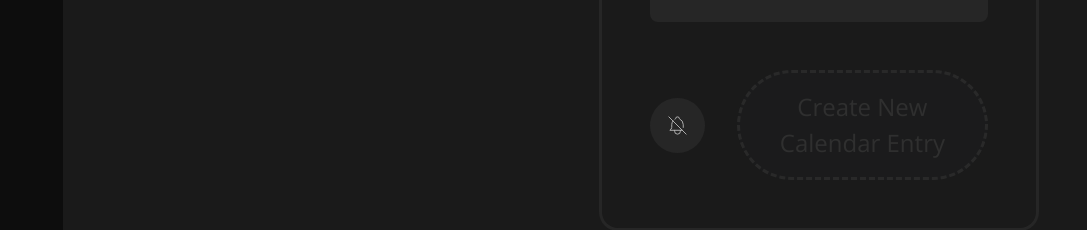
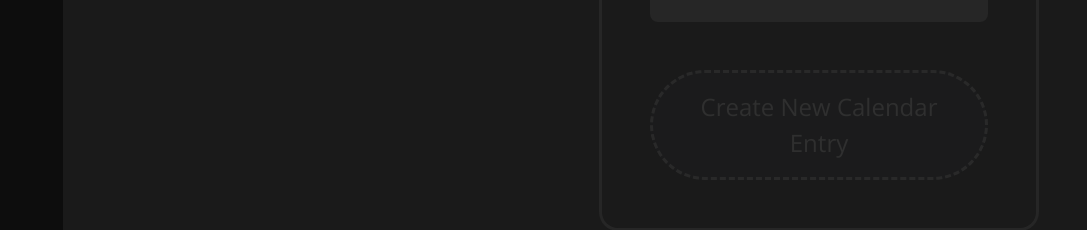
Before and after one commit to HarrisonBaghurst/dating-app, a Next.js app: page / in a window 1280 px wide. Shown: the part 896-1126 px from the top of the page, without its empty margins (193-1280 px from the left). Built offline with nearby package versions, Linux system fonts and the light colour scheme; no server answers.

Commit message:
removed remind button

```diff
--- a/app/api/events/post/route.ts
+++ b/app/api/events/post/route.ts
@@ -21,7 +21,6 @@ export async function POST(request: Request) {
                     start_time: startTime,
                     end_time: endTime,
                     extra_info: extraInfo,
-                    remind,
                     type: eventType,
                     user_id: user.id,
                 }
--- a/components/CreateEvent.tsx
+++ b/components/CreateEvent.tsx
@@ -4,7 +4,6 @@ import { motion } from 'framer-motion';
 import React, { useEffect, useState } from 'react'
 import { Input } from './ui/input';
 import DatePicker from './DatePicker';
-import ToggleState from './ToggleState';
 import Button from './Button';
 import { useModal } from '@/providers/ModalProvider';
 import { useRefreshEventsContext } from '@/providers/RefreshEventsProvider';
@@ -21,7 +20,6 @@ type EventPayload = {
   startTime: string;
   endTime: string;
   extraInfo: string;
-  remind: boolean;
   eventType: 'deadline' | 'reminder' | 'event' | 'all day';
 };
 
@@ -40,7 +38,6 @@ const CreateEvent = ({ defaultDate }: CreateEventProps) => {
     const [endTime, setEndTime] = useState<string>('00:00');
     const [extraInfo, setExtraInfo] = useState<string>('');
     const [repeat, setRepeat] = useState<string>('1');
-    const [remind, setRemind] = useState(false);
 
     // can click continue button
     const [clickable, setClickable] = useState(false);
@@ -84,7 +81,6 @@ const CreateEvent = ({ defaultDate }: CreateEventProps) => {
                     startTime,
                     endTime,
                     extraInfo,
-                    remind,
                     eventType: selected.toLowerCase() as EventPayload['eventType'],
                 };
 
@@ -118,7 +114,6 @@ const CreateEvent = ({ defaultDate }: CreateEventProps) => {
         setEndTime('00:00');
         setExtraInfo('');
         setRepeat('1');
-        setRemind(false);
     }
 
     return (
@@ -217,14 +212,6 @@ const CreateEvent = ({ defaultDate }: CreateEventProps) => {
                     />
                 )}
             </div>
-            <div className='flex gap-[var(--gap-medium)] items-center'>
-                {/* reminder toggle */}
-                <ToggleState
-                imageOn={'/icons/bell-ringing.svg'}
-                imageOff={'/icons/bell-off.svg'}
-                onState={remind}
-                onChange={() => setRemind(!remind)}
-                />
             {/* final create button */}
             <Button
             text='Create New Calendar Entry'
@@ -232,7 +219,6 @@ const CreateEvent = ({ defaultDate }: CreateEventProps) => {
             onClick={() => createEvent()}
             />
         </div>
-        </div>
     )
 }
 
--- a/components/ToggleState.tsx
+++ /dev/null
@@ -1,31 +0,0 @@
-import React from 'react'
-import Image from 'next/image'
-import { cn } from '@/lib/classUtils';
-
-type ToggleStateProps = {
-    imageOn: string;
-    imageOff: string;
-    onState: boolean;
-    onChange: () => void;
-}
-
-const ToggleState = ({ imageOn, imageOff, onState, onChange }: ToggleStateProps) => {
-    return (
-        <button
-        type='button'
-        onClick={onChange}
-        className={cn(
-            'h-full aspect-1/1 p-[var(--padding-small)] rounded-full flex items-center justify-center',
-            onState? 'bg-card-highlight': 'bg-card-grey'
-        )}>
-            <Image
-            src={onState? imageOn: imageOff}
-            alt={`remind ${onState.toString()}`}
-            width={32}
-            height={32}
-            />
-        </button>
-    )
-}
-
-export default ToggleState
--- a/types/event.ts
+++ b/types/event.ts
@@ -7,6 +7,5 @@ export type CalendarEvent = {
     start_time: string;
     end_time: string;
     extra_info: string;
-    remind: boolean;
     type: string;
 };
```
Lines whose indentation alone changed are shown as unchanged.
